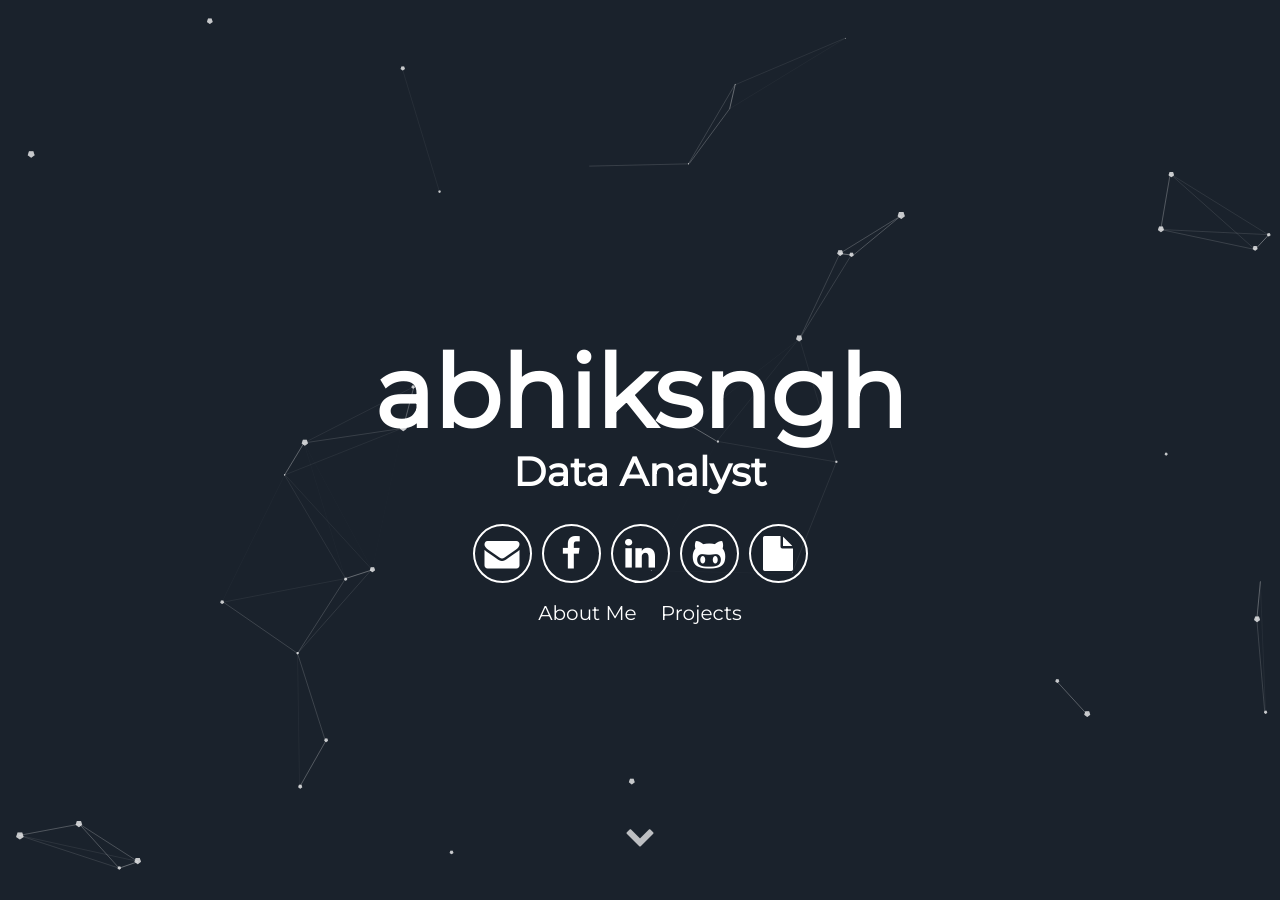
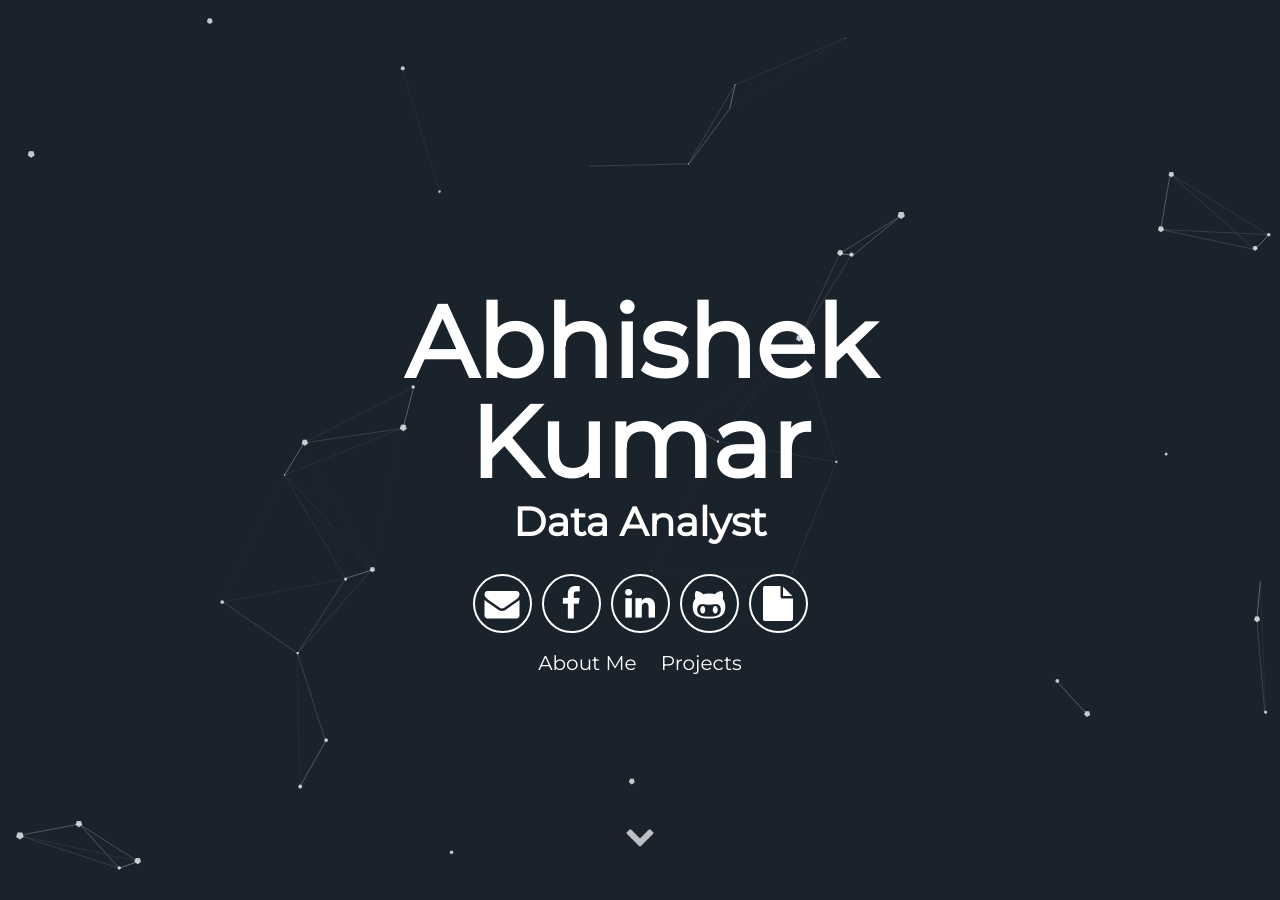
Before and after one commit to abhiksngh/abhiksngh.github.io, a Jekyll site: the page built from index.html, in a window 1280 px wide and 900 px high. Built offline with Jekyll 4.4.1, drawn with Linux system fonts in a browser that asks for light colours.

Commit message:
Update header.html

```diff
--- a/_includes/header.html
+++ b/_includes/header.html
@@ -1,7 +1,7 @@
 <div id="particles-js">
   <div class="header">
       <h1>
-        <span class="site-title">{{site.username}}</span>
+        <span class="site-title">Abhishek Kumar</span>
         <span class="site-description">{{site.user_title}}</span>
       </h1>
       <div class="header-icons">
```
